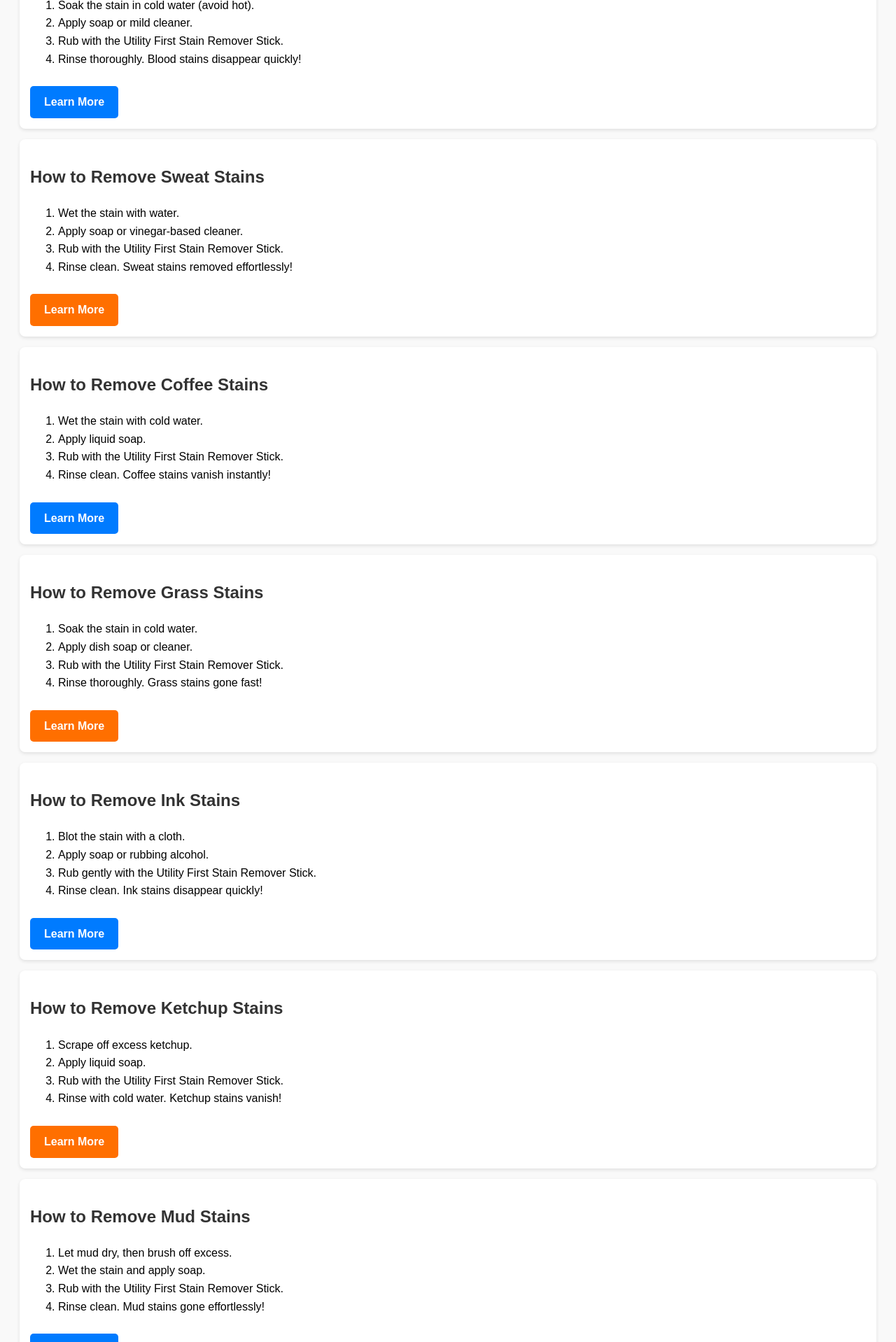
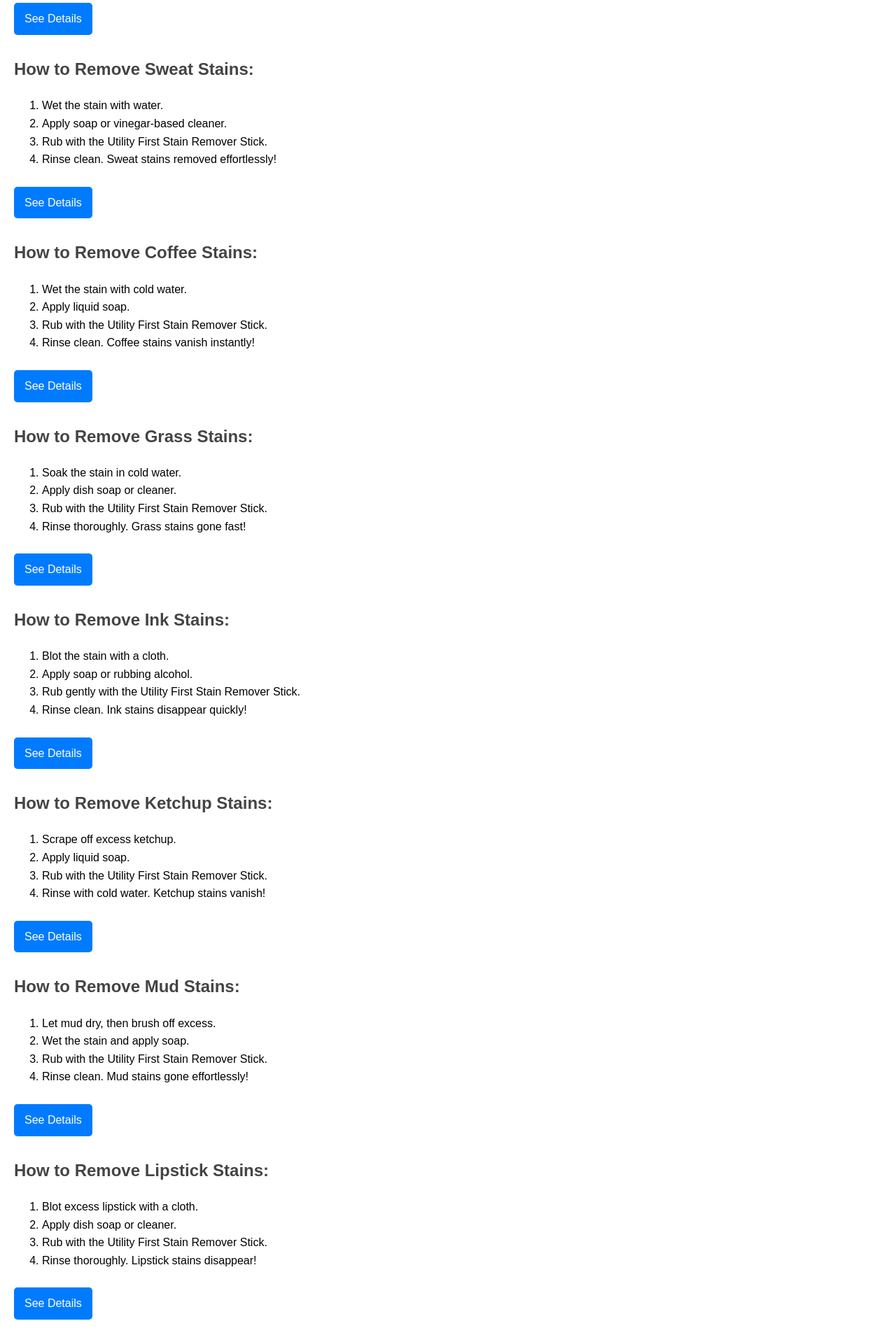
Before and after one commit to easy1093944149-netizen/stain-remover, a plain HTML site: page index.html in a window 1280 px wide. Shown: the part 882-2800 px from the top of the page at 70% size. Drawn offline with Linux system fonts and the light colour scheme.

Commit message:
Add files via upload

```diff
--- a/index.html
+++ b/index.html
@@ -3,153 +3,155 @@
 <head>
   <meta charset="UTF-8">
   <meta name="viewport" content="width=device-width, initial-scale=1.0">
+  <meta name="description" content="Utility First Stain Remover Stick - Fast and effective cleaning for wine, oil, coffee, and more.">
   <title>Utility First Stain Remover Stick</title>
-  <meta name="description" content="Quickly remove wine, oil, coffee, blood, and other stains with Utility First Stain Remover Stick. Shop now on Amazon!">
+  <!-- Google Verification Placeholder -->
+  <!-- Replace the content value below with your Google verification code -->
+  <meta name="google-site-verification" content="YOUR_GOOGLE_VERIFICATION_CODE_HERE">
   <style>
-    body { font-family: Arial, sans-serif; line-height: 1.6; padding: 20px; background: #f9f9f9; }
-    h1, h2 { color: #333; }
-    .stain-section { background: #fff; padding: 15px; margin: 15px 0; border-radius: 8px; box-shadow: 0 2px 5px rgba(0,0,0,0.1); }
-    .button { display: inline-block; padding: 10px 20px; margin-top: 10px; border-radius: 5px; text-decoration: none; color: #fff; font-weight: bold; }
-    .blue { background-color: #007BFF; }
-    .orange { background-color: #FF6F00; }
+    body { font-family: Arial, sans-serif; margin: 20px; line-height: 1.6; }
+    h1 { color: #333; }
+    h2 { color: #444; margin-top: 30px; }
+    .button { display: inline-block; padding: 10px 15px; margin-top: 10px; background: #007BFF; color: white; text-decoration: none; border-radius: 5px; }
+    .button:hover { background: #0056b3; }
+    .section { margin-bottom: 25px; }
   </style>
 </head>
 <body>
+  <h1>Utility First Stain Remover Stick</h1>
+  <p>Remove stains fast with no bristles! This 50g stick (2.8x1.6x0.8") uses composite material for deep friction to clean wine, oil, coffee, and more with any soap. Perfect for travel, emergencies, or home. Shop on Amazon with 33% off (~$9.98)!</p>
 
-<h1>Utility First Stain Remover Stick</h1>
-<p>Remove stains fast with no bristles! This 50g stick (2.8x1.6x0.8") uses composite material for deep friction to clean wine, oil, coffee, and more with any soap. Perfect for travel, emergencies, or home. Shop on Amazon with 33% off (~$9.98)!</p >
 
-<!-- Stain Sections -->
-<div class="stain-section">
-  <h2>How to Remove Wine Stains</h2>
+  <div class="section">
+    <h2>How to Remove Wine Stains:</h2>
     <ol>
       <li>Wet the stain with cold water.</li>
       <li>Apply liquid soap.</li>
       <li>Rub with the Utility First Stain Remover Stick.</li>
       <li>Rinse clean. Wine stains vanish in seconds!</li>
     </ol>
-  <a class="button blue" href=" " target="_blank">Learn More</a >
+    <a class="button" href="https://www.amazon.com/dp/B0FFHC74ZT" target="_blank">See Details</a>
   </div>
 
-<div class="stain-section">
-  <h2>How to Remove Oil Stains</h2>
+  <div class="section">
+    <h2>How to Remove Oil Stains:</h2>
     <ol>
       <li>Blot excess oil with a paper towel.</li>
       <li>Apply dish soap or any cleaner.</li>
       <li>Rub gently with the Utility First Stain Remover Stick.</li>
       <li>Rinse with warm water. Oil stains gone fast!</li>
     </ol>
-  <a class="button orange" href="https://www.amazon.com/dp/B0FFHC74ZT" target="_blank">Learn More</a >
+    <a class="button" href="https://www.amazon.com/dp/B0FFHC74ZT" target="_blank">See Details</a>
   </div>
 
-<div class="stain-section">
-  <h2>How to Remove Blood Stains</h2>
+  <div class="section">
+    <h2>How to Remove Blood Stains:</h2>
     <ol>
       <li>Soak the stain in cold water (avoid hot).</li>
       <li>Apply soap or mild cleaner.</li>
       <li>Rub with the Utility First Stain Remover Stick.</li>
       <li>Rinse thoroughly. Blood stains disappear quickly!</li>
     </ol>
-  <a class="button blue" href="https://www.amazon.com/dp/B0FFHC74ZT" target="_blank">Learn More</a >
+    <a class="button" href="https://www.amazon.com/dp/B0FFHC74ZT" target="_blank">See Details</a>
   </div>
 
-<div class="stain-section">
-  <h2>How to Remove Sweat Stains</h2>
+  <div class="section">
+    <h2>How to Remove Sweat Stains:</h2>
     <ol>
       <li>Wet the stain with water.</li>
       <li>Apply soap or vinegar-based cleaner.</li>
       <li>Rub with the Utility First Stain Remover Stick.</li>
       <li>Rinse clean. Sweat stains removed effortlessly!</li>
     </ol>
-  <a class="button orange" href="https://www.amazon.com/dp/B0FFHC74ZT" target="_blank">Learn More</a >
+    <a class="button" href="https://www.amazon.com/dp/B0FFHC74ZT" target="_blank">See Details</a>
   </div>
 
-<div class="stain-section">
-  <h2>How to Remove Coffee Stains</h2>
+  <div class="section">
+    <h2>How to Remove Coffee Stains:</h2>
     <ol>
       <li>Wet the stain with cold water.</li>
       <li>Apply liquid soap.</li>
       <li>Rub with the Utility First Stain Remover Stick.</li>
       <li>Rinse clean. Coffee stains vanish instantly!</li>
     </ol>
-  <a class="button blue" href="https://www.amazon.com/dp/B0FFHC74ZT" target="_blank">Learn More</a >
+    <a class="button" href="https://www.amazon.com/dp/B0FFHC74ZT" target="_blank">See Details</a>
   </div>
 
-<div class="stain-section">
-  <h2>How to Remove Grass Stains</h2>
+  <div class="section">
+    <h2>How to Remove Grass Stains:</h2>
     <ol>
       <li>Soak the stain in cold water.</li>
       <li>Apply dish soap or cleaner.</li>
       <li>Rub with the Utility First Stain Remover Stick.</li>
       <li>Rinse thoroughly. Grass stains gone fast!</li>
     </ol>
-  <a class="button orange" href="https://www.amazon.com/dp/B0FFHC74ZT" target="_blank">Learn More</a >
+    <a class="button" href="https://www.amazon.com/dp/B0FFHC74ZT" target="_blank">See Details</a>
   </div>
 
-<div class="stain-section">
-  <h2>How to Remove Ink Stains</h2>
+  <div class="section">
+    <h2>How to Remove Ink Stains:</h2>
     <ol>
       <li>Blot the stain with a cloth.</li>
       <li>Apply soap or rubbing alcohol.</li>
       <li>Rub gently with the Utility First Stain Remover Stick.</li>
       <li>Rinse clean. Ink stains disappear quickly!</li>
     </ol>
-  <a class="button blue" href="https://www.amazon.com/dp/B0FFHC74ZT" target="_blank">Learn More</a >
+    <a class="button" href="https://www.amazon.com/dp/B0FFHC74ZT" target="_blank">See Details</a>
   </div>
 
-<div class="stain-section">
-  <h2>How to Remove Ketchup Stains</h2>
+  <div class="section">
+    <h2>How to Remove Ketchup Stains:</h2>
     <ol>
       <li>Scrape off excess ketchup.</li>
       <li>Apply liquid soap.</li>
       <li>Rub with the Utility First Stain Remover Stick.</li>
       <li>Rinse with cold water. Ketchup stains vanish!</li>
     </ol>
-  <a class="button orange" href="https://www.amazon.com/dp/B0FFHC74ZT" target="_blank">Learn More</a >
+    <a class="button" href="https://www.amazon.com/dp/B0FFHC74ZT" target="_blank">See Details</a>
   </div>
 
-<div class="stain-section">
-  <h2>How to Remove Mud Stains</h2>
+  <div class="section">
+    <h2>How to Remove Mud Stains:</h2>
     <ol>
       <li>Let mud dry, then brush off excess.</li>
       <li>Wet the stain and apply soap.</li>
       <li>Rub with the Utility First Stain Remover Stick.</li>
       <li>Rinse clean. Mud stains gone effortlessly!</li>
     </ol>
-  <a class="button blue" href="https://www.amazon.com/dp/B0FFHC74ZT" target="_blank">Learn More</a >
+    <a class="button" href="https://www.amazon.com/dp/B0FFHC74ZT" target="_blank">See Details</a>
   </div>
 
-<div class="stain-section">
-  <h2>How to Remove Lipstick Stains</h2>
+  <div class="section">
+    <h2>How to Remove Lipstick Stains:</h2>
     <ol>
       <li>Blot excess lipstick with a cloth.</li>
       <li>Apply dish soap or cleaner.</li>
       <li>Rub with the Utility First Stain Remover Stick.</li>
       <li>Rinse thoroughly. Lipstick stains disappear!</li>
     </ol>
-  <a class="button orange" href="https://www.amazon.com/dp/B0FFHC74ZT" target="_blank">Learn More</a >
+    <a class="button" href="https://www.amazon.com/dp/B0FFHC74ZT" target="_blank">See Details</a>
   </div>
 
-<div class="stain-section">
-  <h2>How to Remove White Wine Stains</h2>
+  <div class="section">
+    <h2>How to Remove White Wine Stains:</h2>
     <ol>
       <li>Wet the stain with cold water.</li>
       <li>Apply liquid soap.</li>
       <li>Rub with the Utility First Stain Remover Stick.</li>
       <li>Rinse clean. White wine stains vanish fast!</li>
     </ol>
-  <a class="button blue" href="https://www.amazon.com/dp/B0FFHC74ZT" target="_blank">Learn More</a >
+    <a class="button" href="https://www.amazon.com/dp/B0FFHC74ZT" target="_blank">See Details</a>
   </div>
 
-<div class="stain-section">
-  <h2>How to Remove Chocolate Stains</h2>
+  <div class="section">
+    <h2>How to Remove Chocolate Stains:</h2>
     <ol>
       <li>Scrape off excess chocolate.</li>
       <li>Apply soap or mild cleaner.</li>
       <li>Rub with the Utility First Stain Remover Stick.</li>
       <li>Rinse with cold water. Chocolate stains gone!</li>
     </ol>
-  <a class="button orange" href="https://www.amazon.com/dp/B0FFHC74ZT" target="_blank">Learn More</a >
+    <a class="button" href="https://www.amazon.com/dp/B0FFHC74ZT" target="_blank">See Details</a>
   </div>
 
 </body>
```
Lines whose indentation alone changed are shown as unchanged.
